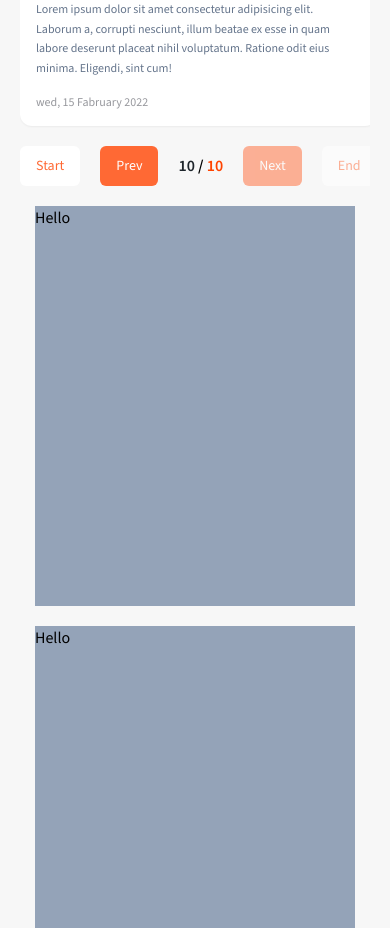
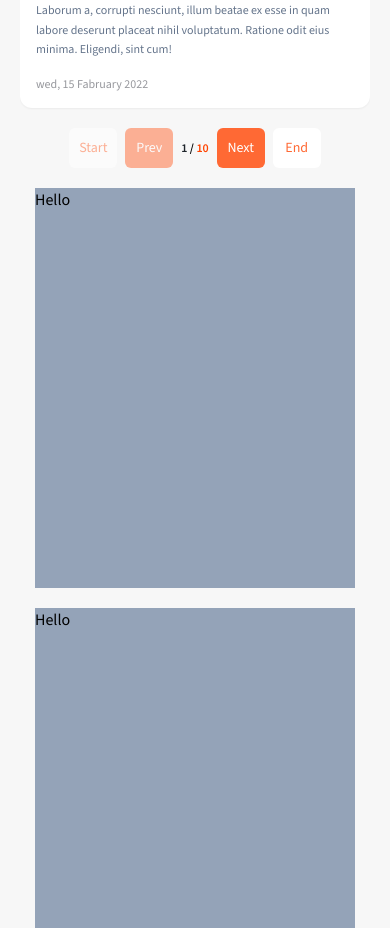
Before and after one commit to wirayuda299/test123, a Next.js app: page /group in a window 390 px wide. Shown: the part 2687-3615 px from the top of the page. Built offline with nearby package versions, Linux system fonts and the light colour scheme.

Commit message:
update post card style and add onClick event on pagination

```diff
--- a/app/(site)/group/page.tsx
+++ b/app/(site)/group/page.tsx
@@ -11,7 +11,7 @@ export default function Group() {
             <PostCard key={c} />
           ))}
         </div>
-        <Pagination page={10} totalPages={10} />
+        <Pagination totalPages={10} />
       </ScrollArea>
       <ScrollArea>
         <div className='flex flex-col gap-5 lg:sticky lg:top-0 lg:h-screen'>
--- a/components/group/PostCard/PostCard.tsx
+++ b/components/group/PostCard/PostCard.tsx
@@ -16,7 +16,7 @@ const actionsButtons = [
 
 export default function PostCard() {
   return (
-    <Card className='mb-5 w-250 rounded-xl border-none p-2 dark:bg-darkPrimary-3 max-sm:w-full'>
+    <Card className='mb-5 rounded-xl border-none p-2 dark:bg-darkPrimary-3 max-sm:w-full sm:w-250'>
       <CardHeader className='p-2'>
         <CardTitle className='flex items-center gap-3'>
           <Image
--- a/components/shared/Pagination.tsx
+++ b/components/shared/Pagination.tsx
@@ -1,32 +1,46 @@
+'use client';
+
+import { useState } from 'react';
+
 import { Button } from '../ui/button';
 
 type PaginationProps = {
-  page: number;
   totalPages: number;
 };
 
-export default function Pagination({ page, totalPages }: PaginationProps) {
+export default function Pagination({ totalPages }: PaginationProps) {
+  const [page, setPage] = useState<number>(1);
   return (
-    <div className='flex items-center justify-center gap-5'>
-      <Button disabled={page <= 1} className='!bg-white text-secondary-red-80'>
+    <div className='flex items-center justify-center gap-2 sm:gap-5'>
+      <Button
+        onClick={() => setPage(1)}
+        disabled={page <= 1}
+        className='w-12 !bg-white text-secondary-red-80 sm:w-20'
+      >
         Start
       </Button>
-      <Button disabled={page <= 1} className='!bg-secondary-red-80 !text-white'>
+      <Button
+        onClick={() => setPage((prev) => prev - 1)}
+        disabled={page <= 1}
+        className='w-12 !bg-secondary-red-80 !text-white sm:w-20'
+      >
         Prev
       </Button>
-      <p className='truncate font-semibold dark:text-white-800'>
+      <p className='truncate text-xs font-semibold dark:text-white-800 sm:text-base'>
         <span className='text-darkPrimary-2 dark:text-white-800'>{page}</span> /{' '}
         <span className='text-primary'>{totalPages}</span>
       </p>
       <Button
+        onClick={() => setPage((prev) => prev + 1)}
         disabled={page >= totalPages}
-        className='!bg-secondary-red-80 !text-white'
+        className='w-12 !bg-secondary-red-80 !text-white sm:w-20'
       >
         Next
       </Button>
       <Button
+        onClick={() => setPage(totalPages)}
         disabled={page >= totalPages}
-        className='!bg-white !text-secondary-red-80'
+        className='w-12 !bg-white !text-secondary-red-80 sm:w-20'
       >
         End
       </Button>
```
